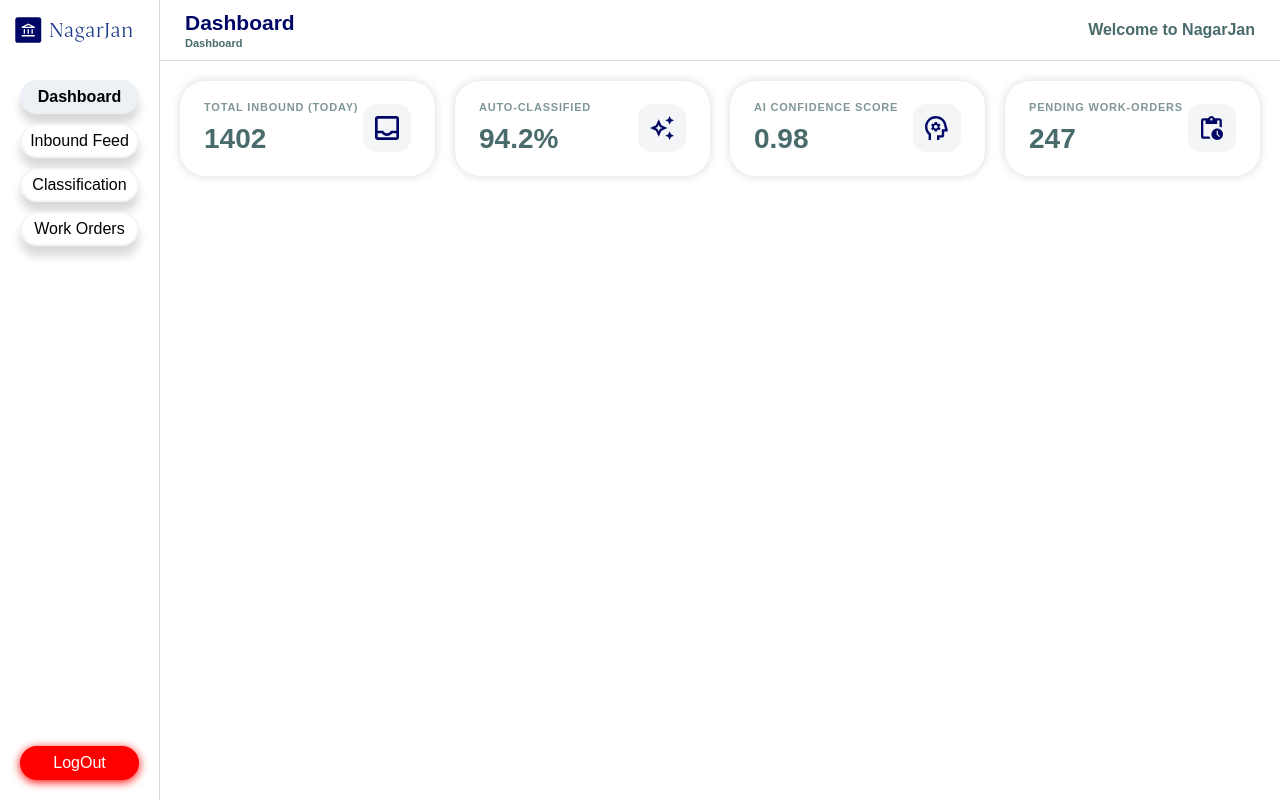
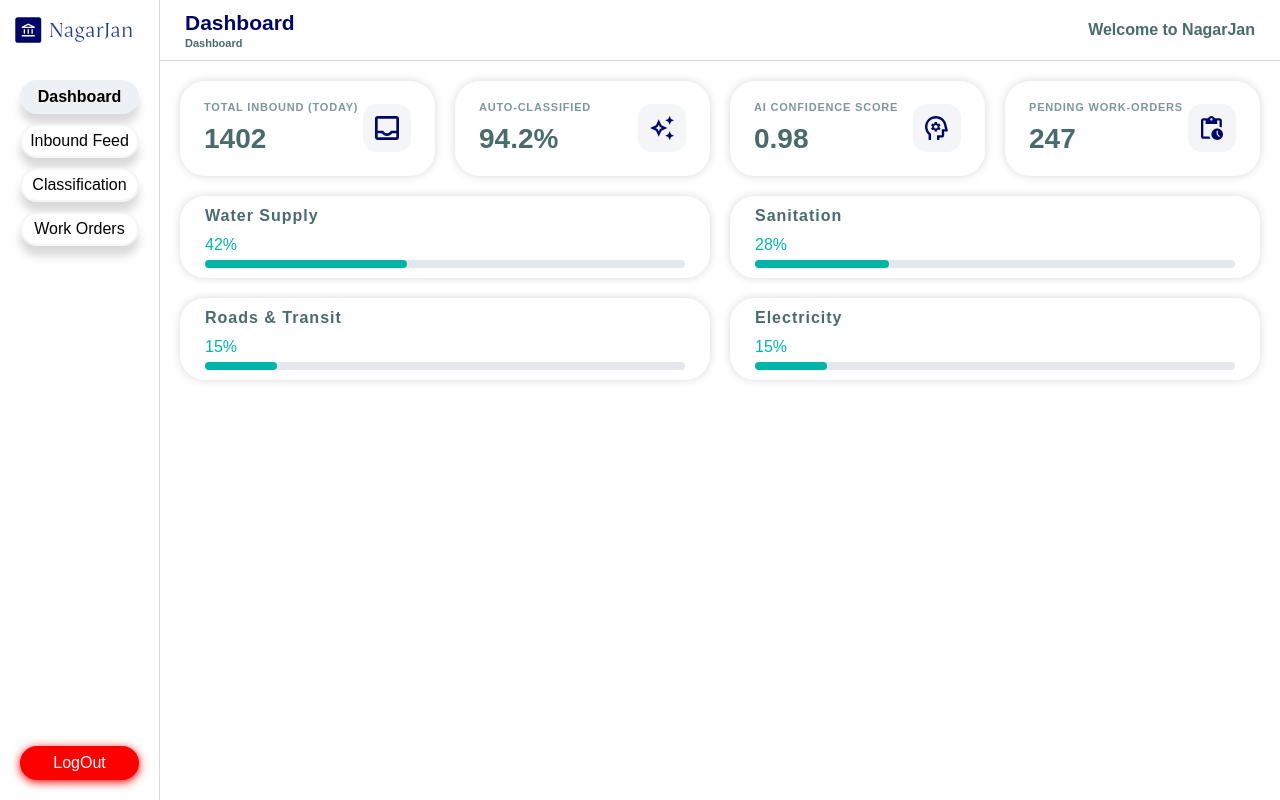
Before and after one commit to gitgyana/NagarJanFrontend, an Angular app: page /dashboard in a window 1280 px wide. Built offline with nearby package versions, Linux system fonts and the light colour scheme; a web font is replaced by a local one.

Commit message:
Add category-inbound

```diff
--- a/src/app/feature/admin/dashboard/dashboard.css
+++ b/src/app/feature/admin/dashboard/dashboard.css
@@ -1,11 +1,19 @@
 .container {
-    display: flex;
-    flex-direction: column;
+    display: grid;
+    grid-template-columns: 0.5fr 1fr;
     gap: calc(var(--gap) * 2);
 }
 
 .executive-summary {
+    grid-column: 1/-1;
     display: grid;
     grid-template-columns: repeat(4, 1fr);
     gap: calc(var(--gap) * 2);
 }
+
+.category-inbound {
+    grid-column: 1/-1;
+    display: grid;
+    grid-template-columns: repeat(2, 1fr);
+    gap: calc(var(--gap) * 2);
+}
--- a/src/app/feature/admin/dashboard/dashboard.html
+++ b/src/app/feature/admin/dashboard/dashboard.html
@@ -6,6 +6,16 @@
                 [value]="data.value"
                 [type]="data.type"
             />
-                }
+        }
+    </div>
+
+    <div class="category-inbound">
+        @for (data of progressData; track $index) {
+            <app-progress-card
+                [label]="data.label"
+                [labelValue]="data.labelValue"
+                [targetValue]="data.targetValue"
+            />
+        }
     </div>
 </div>
--- a/src/app/feature/admin/dashboard/dashboard.service.ts
+++ b/src/app/feature/admin/dashboard/dashboard.service.ts
@@ -1,5 +1,6 @@
 import { Injectable } from '@angular/core';
 import {LabelCardInterface} from '../../../shared/component/label-card/label-card.model';
+import {ProgressCardInterface} from '../../../shared/component/progress-card/progress-card.model';
 
 @Injectable({
   providedIn: 'root',
@@ -13,8 +14,19 @@
         { label: 'Pending Work-Orders', value: '247', type: "pending"},
     ];
 
+    private progressData: ProgressCardInterface[] = [
+        { label: 'Water Supply', labelValue: 42, targetValue: 100 },
+        { label: 'Sanitation', labelValue: 28, targetValue: 100 },
+        { label: 'Roads & Transit', labelValue: 15, targetValue: 100 },
+        { label: 'Electricity', labelValue: 15, targetValue: 100 },
+    ]
+
     getExecutiveSummary(): LabelCardInterface[] {
         return this.labels;
     }
 
+    getCategoricalInbound(): ProgressCardInterface[] {
+        return this.progressData;
+    }
+
 }
--- a/src/app/feature/admin/dashboard/dashboard.ts
+++ b/src/app/feature/admin/dashboard/dashboard.ts
@@ -2,23 +2,25 @@
 import {LabelCardInterface} from '../../../shared/component/label-card/label-card.model';
 import {LabelCard} from '../../../shared/component/label-card/label-card';
 import {DashboardService} from './dashboard.service';
+import {ProgressCardInterface} from '../../../shared/component/progress-card/progress-card.model';
+import {ProgressCard} from '../../../shared/component/progress-card/progress-card';
 
 @Component({
   selector: 'app-dashboard',
-    imports: [
-        LabelCard
-    ],
+    imports: [LabelCard, ProgressCard],
   templateUrl: './dashboard.html',
   styleUrl: './dashboard.css',
 })
 export class Dashboard implements OnInit {
 
     labelData!: LabelCardInterface[];
+    progressData!: ProgressCardInterface[];
 
     constructor(private dashboardService: DashboardService) {}
 
     ngOnInit() {
         this.labelData = this.dashboardService.getExecutiveSummary();
+        this.progressData = this.dashboardService.getCategoricalInbound();
     }
 
 }
--- /dev/null
+++ b/src/app/shared/component/progress-card/progress-card.css
@@ -0,0 +1,51 @@
+.progress-card {
+    border-radius: 25px;
+    padding: 10px 25px;
+    box-shadow: var(--box-shadow);
+}
+
+.progress-card-header {
+    display: flex;
+    flex-direction: column;
+    justify-content: space-between;
+    align-items: start;
+}
+
+.progress-label {
+    font: var(--font-caption);
+    color: var(--color-caption);
+    letter-spacing: 1px;
+}
+
+.progress-value {
+    font: var(--font-pill);
+    font-size: 36px;
+}
+
+.progress-info {
+    display: flex;
+    justify-content: space-between;
+    margin-top: 10px;
+}
+
+.progress-percent {
+    color: #00b4aa;
+}
+
+.progress-target {
+    color: #888;
+}
+
+.progress-bar {
+    height: 8px;
+    margin-top: 6px;
+    border-radius: 6px;
+    background: #e4e7eb;
+}
+
+.progress-fill {
+    height: 100%;
+    background: #00b4aa;
+    border-radius: 6px;
+    transition: width 0.4s ease-in-out;
+}
--- /dev/null
+++ b/src/app/shared/component/progress-card/progress-card.html
@@ -0,0 +1,17 @@
+<div class="progress-card">
+    <div class="progress-card-header">
+        <p class="progress-label">{{ label }}</p>
+    </div>
+
+    <div class="progress-info">
+        <p class="progress-percent">{{ percentage }}%</p>
+    </div>
+
+    <div class="progress-bar">
+        <div
+            class="progress-fill"
+            [style.width.%]="percentage"
+        >
+        </div>
+    </div>
+</div>
--- /dev/null
+++ b/src/app/shared/component/progress-card/progress-card.model.ts
@@ -0,0 +1,6 @@
+export interface ProgressCardInterface {
+    label: string;
+    labelValue: number;
+    target?: string,
+    targetValue: number
+}
--- /dev/null
+++ b/src/app/shared/component/progress-card/progress-card.ts
@@ -0,0 +1,22 @@
+import { Component, Input, OnChanges } from '@angular/core';
+
+@Component({
+    selector: 'app-progress-card',
+    imports: [],
+    templateUrl: './progress-card.html',
+    styleUrl: './progress-card.css'
+})
+export class ProgressCard implements OnChanges {
+    @Input({ required: true }) label!: string;
+    @Input({ required: true }) labelValue!: number;
+    @Input() target?: string;
+    @Input() targetValue: number = 100;
+
+    percentage: number = 0;
+
+    ngOnChanges() {
+        if (this.targetValue !== 0) {
+            this.percentage = Math.round((this.labelValue / this.targetValue) * 100);
+        }
+    }
+}
```
